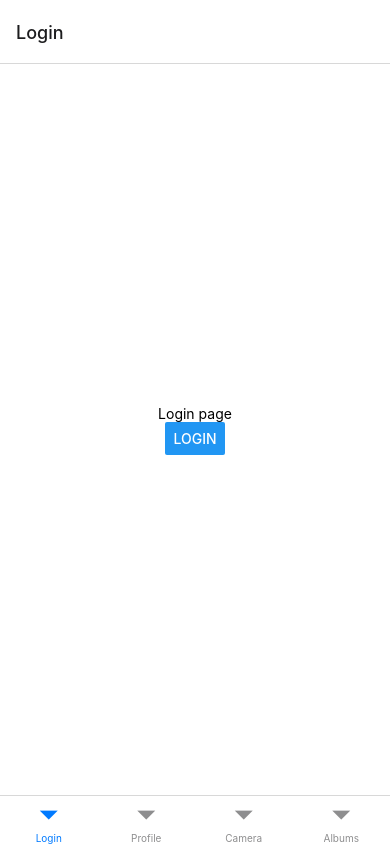
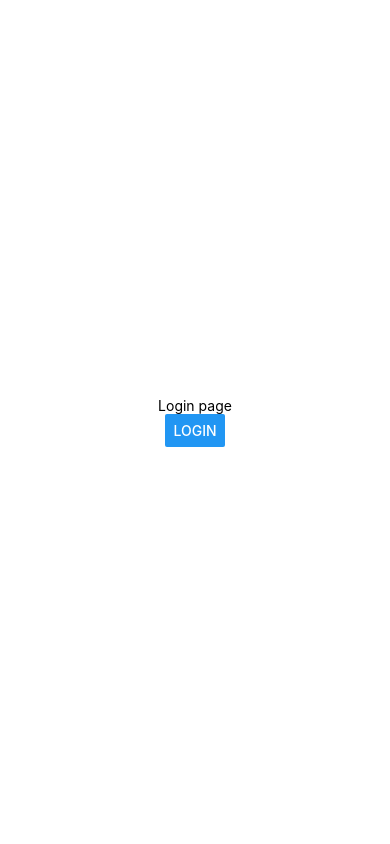
Before and after one commit to olivershh/Snap, a React Native app: screen / in a window 390 px wide. Built offline with nearby package versions, Linux system fonts and the light colour scheme.

Commit message:
added login screen

```diff
--- a/App.js
+++ b/App.js
@@ -1,7 +1,7 @@
-import { StatusBar } from "expo-status-bar";
-import { StyleSheet, Text, View, SafeAreaView } from "react-native";
+import { StyleSheet, Text, View, SafeAreaView, Button } from "react-native";
 import { NavigationContainer } from "@react-navigation/native";
 import { createBottomTabNavigator } from "@react-navigation/bottom-tabs";
+import { useState } from "react";
 import Login from "./screens/Login";
 import Profile from "./screens/Profile";
 import Albums from "./screens/Albums";
@@ -10,20 +10,26 @@ import Camera from "./screens/Camera";
 const Tab = createBottomTabNavigator();
 
 export default function App() {
+  const [hasUser, setHasUser] = useState(false);
+
+  if (!hasUser) {
+    return <Login hasUser={hasUser} setHasUser={setHasUser} />;
+  } else {
     return (
       <SafeAreaView style={{ flex: 1 }}>
-      {/* <Text style={{ flex: 1 }}>Snap</Text>
-      <View style={{ flex: 8 }}></View> */}
         <NavigationContainer style={{ flex: 1 }}>
           <Tab.Navigator>
-          <Tab.Screen name="Login" component={Login} />
-          <Tab.Screen name="Profile" component={Profile} />
             <Tab.Screen name="Camera" component={Camera} />
             <Tab.Screen name="Albums" component={Albums} />
+            <Tab.Screen
+              name="Profile"
+              children={() => <Profile setHasUser={setHasUser} />}
+            />
           </Tab.Navigator>
         </NavigationContainer>
       </SafeAreaView>
     );
+  }
 }
 
 const styles = StyleSheet.create({
--- a/screens/Login.js
+++ b/screens/Login.js
@@ -1,7 +1,7 @@
-import { useState } from "react";
+import { useState, useContext } from "react";
 import { Button, View, StyleSheet, Text } from "react-native";
 
-export default function Login() {
+export default function Login({ hasUser, setHasUser }) {
   const [isPressed, setIsPressed] = useState(false);
 
   return (
@@ -11,6 +11,7 @@ export default function Login() {
         title="Login"
         onPress={() => {
           setIsPressed(!isPressed);
+          setHasUser(!hasUser);
         }}
       />
     </View>
--- a/screens/Profile.js
+++ b/screens/Profile.js
@@ -1,16 +1,17 @@
 import { useState } from "react";
 import { Button, View, StyleSheet, Text } from "react-native";
 
-export default function Profile() {
+export default function Profile({ setHasUser }) {
   const [isPressed, setIsPressed] = useState(false);
 
   return (
     <View style={[styles.container, isPressed && { backgroundColor: "blue" }]}>
       <Text>Profile page</Text>
       <Button
-        title="Profile"
+        title="Logout"
         onPress={() => {
           setIsPressed(!isPressed);
+          setHasUser(false);
         }}
       />
     </View>
```
Lines whose indentation alone changed are shown as unchanged.
